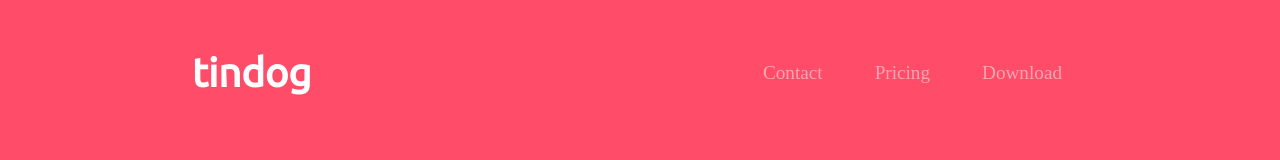
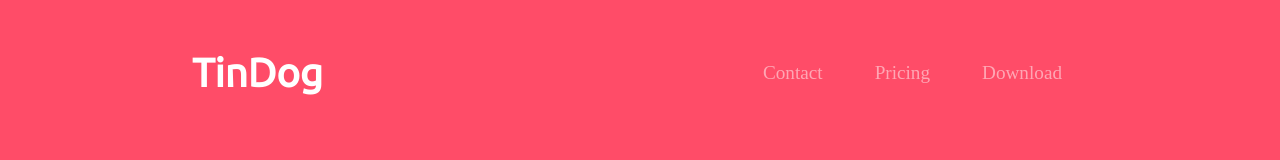
Before and after one commit to rabindra2216/Pet-Portal, a plain HTML site: page index.html in a window 1280 px wide. Shown: the top 160 px of the page. Drawn offline with nearby package versions, Linux system fonts and the light colour scheme.

Commit message:
My Second website

```diff
--- a/index.html
+++ b/index.html
@@ -4,7 +4,7 @@
 <head
   <meta charset="utf-8">
    <link rel="icon" href="images/icon.jpg" type="images/jpg" sizes="32x">
-  <title>TinDog</title>
+  <title>Pet Portal</title>
 
   <!-- Google Fonts -->
   <link href="https://fonts.googleapis.com/css?family=Montserrat|Ubuntu" rel="stylesheet">
@@ -32,7 +32,7 @@
 
       <nav class="navbar navbar-expand-lg navbar-dark">
 
-        <a class="navbar-brand" href="">tindog</a>
+        <a class="navbar-brand" href="">TinDog</a>
 
         <button class="navbar-toggler" type="button" data-toggle="collapse" data-target="#navbarTogglerDemo02">
             <span class="navbar-toggler-icon"></span>
```
